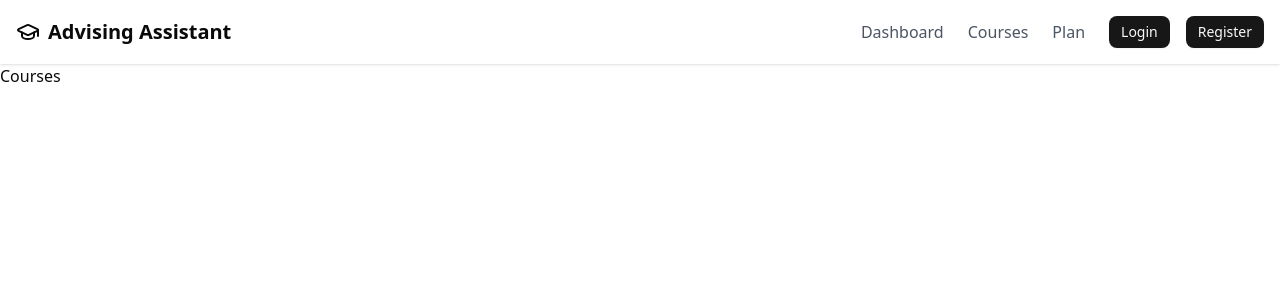
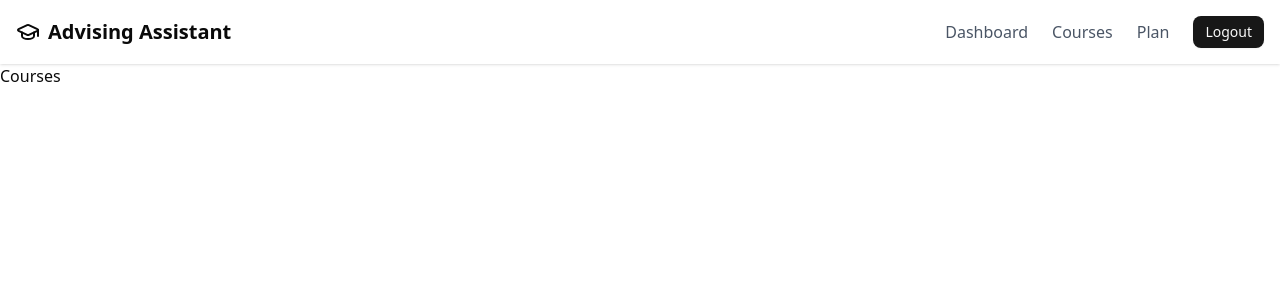
Before and after one commit to yelishgiri/CSC414-AdvisingAssitant, a Next.js app in the folder advising-assistant/: page /courses in a window 1280 px wide. Shown: the top 300 px of the page. Built offline with nearby package versions, Linux system fonts and the light colour scheme.

Commit message:
Fix The Navigation Logic To Simulate Proper Routing

```diff
--- a/advising-assistant/src/components/NavBar.jsx
+++ b/advising-assistant/src/components/NavBar.jsx
@@ -1,9 +1,26 @@
-"use client"
-import Link from "next/link"
-import { Button } from "@/components/ui/button"
-import { GraduationCap } from "lucide-react"
+"use client";
+
+import Link from "next/link";
+import { useState, useEffect } from "react";
+import { Button } from "@/components/ui/button";
+import { GraduationCap } from "lucide-react";
+import { usePathname } from "next/navigation";
+import { useRouter } from "next/navigation";
 
 export default function Navbar() {
+  const pathname = usePathname();
+  const router = useRouter();
+
+  const [isMounted, setIsMounted] = useState(false);
+
+  useEffect(() => {
+    setIsMounted(true);
+  }, []);
+
+  const authPages = ["/", "/login", "/register", "/about"];
+
+  const isAuthPage = authPages.includes(pathname);
+
   return (
     <nav className="bg-white shadow-sm">
       <div className="container mx-auto px-4">
@@ -12,29 +29,48 @@ export default function Navbar() {
             <GraduationCap />
             Advising Assistant
           </Link>
-          {/* Navigation */}
+
           <div className="hidden md:flex items-center space-x-6">
-            <Link href="/dashboard" className="text-gray-600 hover:text-gray-900">
-              Dashboard
-            </Link>
-            <Link href="/courses" className="text-gray-600 hover:text-gray-900">
-              Courses
-            </Link>
-            <Link href="/plan" className="text-gray-600 hover:text-gray-900">
-              Plan
-            </Link>
+            {isAuthPage ? (
               <div className="flex gap-4">
                 <Link href="/login">
-              <Button size="sm"
-              >Login</Button>
+                  <Button size="sm">Login</Button>
                 </Link>
                 <Link href="/register">
                   <Button size="sm">Register</Button>
                 </Link>
+                <Link href="/about">
+                  <Button size="sm">About</Button>
+                </Link>
               </div>
+            ) : (
+              <>
+                <Link
+                  href="/dashboard"
+                  className="text-gray-600 hover:text-gray-900"
+                >
+                  Dashboard
+                </Link>
+                <Link
+                  href="/courses"
+                  className="text-gray-600 hover:text-gray-900"
+                >
+                  Courses
+                </Link>
+                <Link
+                  href="/plan"
+                  className="text-gray-600 hover:text-gray-900"
+                >
+                  Plan
+                </Link>
+                <div className="flex gap-4">
+                    <Button size="sm" onClick={() => router.replace('/login')}>Logout</Button>
+                </div>
+              </>
+            )}
           </div>
         </div>
       </div>
     </nav>
-  )
+  );
 }
```
Lines whose indentation alone changed are shown as unchanged.
